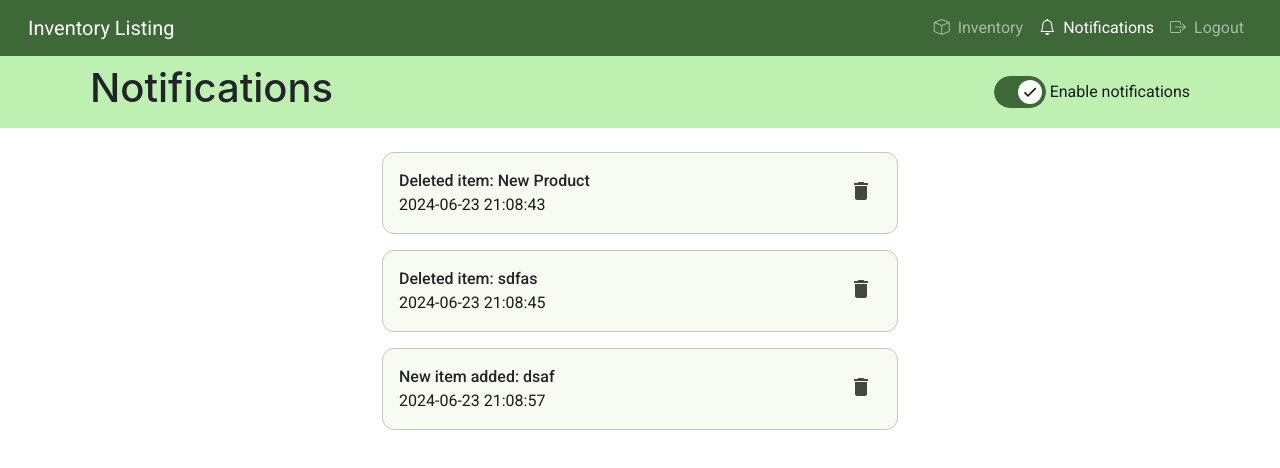
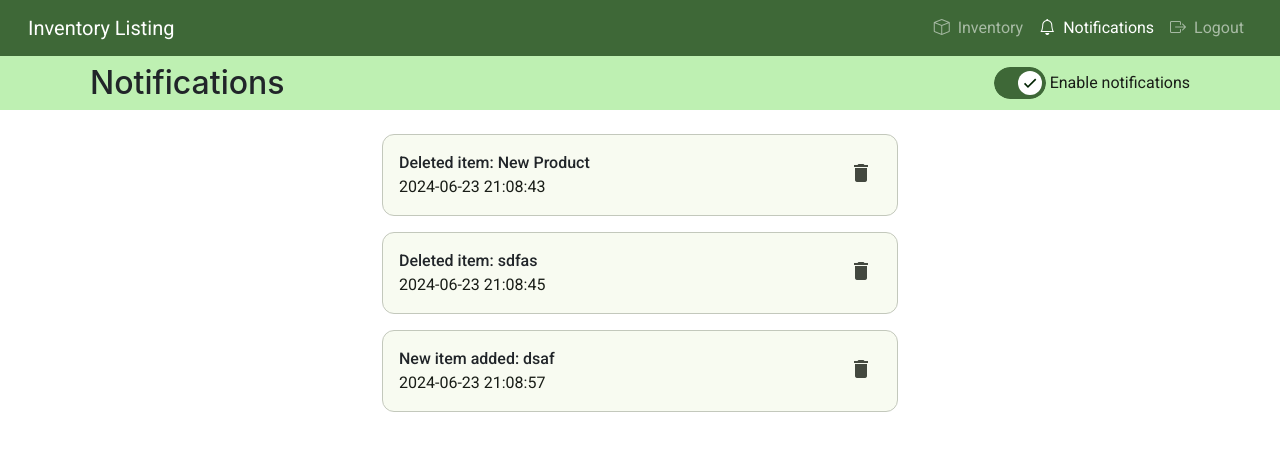
Before and after one commit to FreemanS98765/cs-499-repo, an Angular app in the folder app_public/: page /notifications in a window 1280 px wide. Shown: the top 468 px of the page. Built offline with nearby package versions, Linux system fonts and the light colour scheme.

Commit message:
Style adjustment

```diff
--- a/app_public/src/app/notifications/notifications.component.html
+++ b/app_public/src/app/notifications/notifications.component.html
@@ -44,7 +44,7 @@
       <div class="col">
         <div class="d-flex justify-content-between align-item-end p-2">
           <!-- Notification List -->
-          <h1>Notifications</h1>
+          <h1 class="h2 m-0">Notifications</h1>
           <div class="d-flex flex-column justify-content-center">
             <!-- Notifications toggle -->
             <mat-slide-toggle
```
